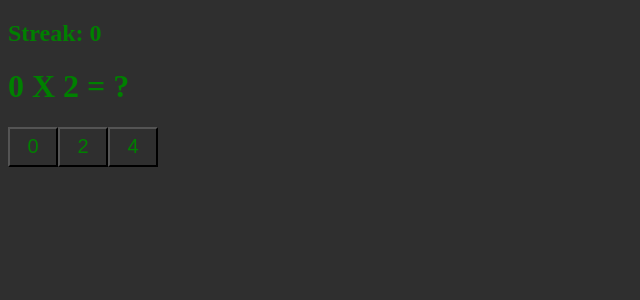
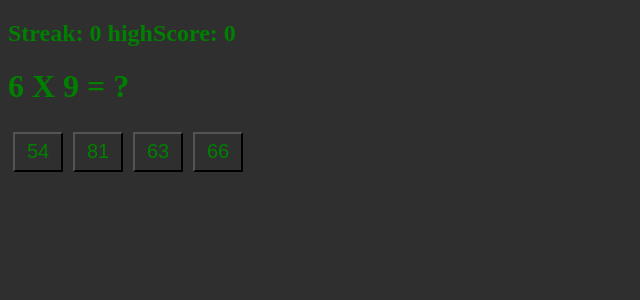
Before and after one commit to BrotherApollo/SkillDrill, an Angular app: page / in a window 1280 px wide. Shown: the top 300 px of the page, without its empty margins (0-640 px from the left). Built offline with nearby package versions, Linux system fonts and the light colour scheme.

Commit message:
added a highscore, added a min value to the problem display

```diff
--- /dev/null
+++ b/src/app/app-draw/app-draw.html
@@ -0,0 +1 @@
+<p>app-draw works!</p>
--- a/src/app/problem-display/problem-display.css
+++ b/src/app/problem-display/problem-display.css
@@ -2,4 +2,5 @@ button {
     font-size: 20px;
     width: 50px;
     height: 40px;
+    margin: 5px;
 }
--- a/src/app/problem-display/problem-display.html
+++ b/src/app/problem-display/problem-display.html
@@ -1,5 +1,5 @@
 <div>
-    <h2>Streak: {{streak}}</h2>
+    <h2>Streak: {{streak}}  highScore: {{highScore}} </h2>
     <h1>{{value_one}} X {{value_two}} = ?</h1>
     <!-- <h1>correct answer: {{answer}}</h1> -->
     <!-- <button (click)="renew_values()">New Values</button> -->
--- a/src/app/problem-display/problem-display.ts
+++ b/src/app/problem-display/problem-display.ts
@@ -4,6 +4,12 @@ type Option = {
   id: number;
   name: string;
   value: number;
+}
+
+type Difficulty = {
+  name: string;
+  min: number;
+  max: number;
 }
 
 @Component({
@@ -14,7 +20,9 @@ type Option = {
 })
 export class ProblemDisplay {
   streak: number = 0
-  max: number = 10
+  highScore: number = 0
+  max: number = 20
+  min: number = 5
   value_one: number = 0
   value_two: number = 0
   answer: number = this.multiply()
@@ -24,14 +32,14 @@ export class ProblemDisplay {
     this.renew_values()
   }
 
-  multiply(): number{
+  multiply(): number {
     return this.value_one * this.value_two
   }
 
   renew_values(): void {
     // Sets new values for value_one, value_two and calculates the correct answer
-    this.value_one = Math.floor(Math.random() * this.max)
-    this.value_two = Math.floor(Math.random() * this.max)
+    this.value_one = Math.floor(Math.random() * (this.max - this.min) + 1) + this.min
+    this.value_two = Math.floor(Math.random() * (this.max - this.min) + 1) + this.min
     this.answer = this.multiply()
 
     this.create_options()
@@ -39,25 +47,12 @@ export class ProblemDisplay {
 
   create_options(): void {
     this.clickableValues = [
-      {id: 1, name: `${this.answer}`, value: this.answer}
+      { id: 1, name: `${this.answer}`, value: this.answer }
     ]
 
     const wrong_values = new Set<number>()
 
-    // Strategy 1: Off-by-one multiplication (most deceptive)
-    wrong_values.add((this.value_one + 1) * this.value_two)
-    wrong_values.add(this.value_one * (this.value_two + 1))
-    wrong_values.add((this.value_one - 1) * this.value_two)
-    wrong_values.add(this.value_one * (this.value_two - 1))
-
-    // Strategy 2: Addition instead of multiplication (common student error)
-    wrong_values.add(this.value_one + this.value_two)
-
-    // Strategy 3: One factor squared (pattern recognition trap)
-    wrong_values.add(this.value_one * this.value_one)
-    wrong_values.add(this.value_two * this.value_two)
-
-    // Strategy 4: Nearby values in multiplication table
+    // Strategy 1: Off by near by multipliers (most deceptive)
     const nearbyMultipliers = [-2, -1, 1, 2]
     for (const offset of nearbyMultipliers) {
       if (this.answer + offset * this.value_two > 0) {
@@ -67,6 +62,12 @@ export class ProblemDisplay {
         wrong_values.add(this.answer + offset * this.value_one)
       }
     }
+    // Strategy 2: Addition instead of multiplication (common student error)
+    wrong_values.add(this.value_one + this.value_two)
+
+    // Strategy 3: One factor squared (pattern recognition trap)
+    wrong_values.add(this.value_one * this.value_one)
+    wrong_values.add(this.value_two * this.value_two)
 
     // Filter out correct answer and convert to array
     const filtered = Array.from(wrong_values)
@@ -92,11 +93,14 @@ export class ProblemDisplay {
     console.log(this.clickableValues)
   }
 
-  checkAnswer(num:number) {
-    if (num == this.answer){
+  checkAnswer(num: number) {
+    if (num == this.answer) {
       console.log('correct')
       this.streak++;
-    } else{
+      if (this.streak > this.highScore) {
+        this.highScore = this.streak;
+      }
+    } else {
       console.log('incorrect')
       this.streak = 0;
     }
```
Also changed, not shown: src/app/app-draw/app-draw.ts (added, +11 -0 lines), src/services/math-service.ts (added, +8 -0 lines), src/app/app-draw/app-draw.css (added), 2 other files (tests, documents, lock files or other folders).
